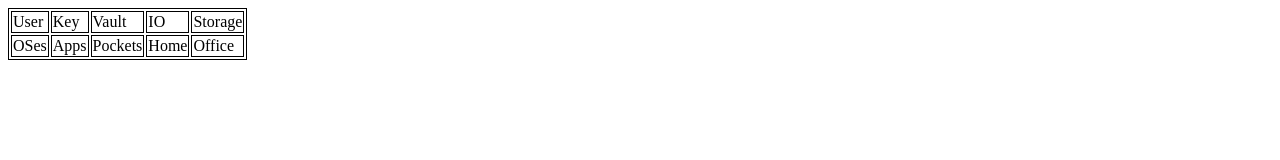
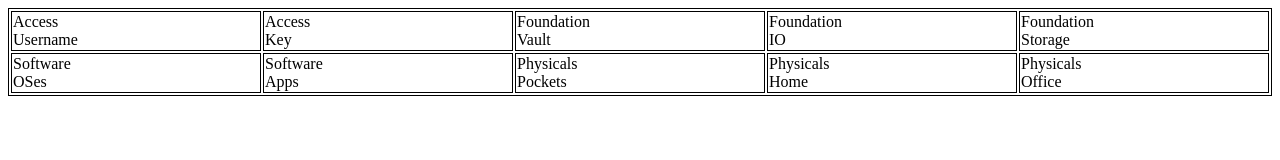
Before and after one commit to danim10f/danim10f.github.io, a plain HTML site: page index.html in a window 1280 px wide. Drawn offline with Linux system fonts and the light colour scheme.

Commit message:
Update index.html

```diff
--- a/index.html
+++ b/index.html
@@ -4,25 +4,55 @@
         <title>Dan I'm</title>
         <style>
             * { box-sizing:border-box; }
-            table { border:1px solid black; }
-            td { border:1px solid black; }
+            table { border:1px solid black; width:100%; }
+            td { border:1px solid black; width:20%; }
         </style>
     </head>
     <body>
         <table>
             <tr>
-                <td>User</td>
-                <td>Key</td>
-                <td>Vault</td>
-                <td>IO</td>
-                <td>Storage</td>
+                <td>
+                    Access<br>
+                    Username
+                </td>
+                <td>
+                    Access<br>
+                    Key
+                </td>
+                <td>
+                    Foundation<br>
+                    Vault
+                </td>
+                <td>
+                    Foundation<br>
+                    IO
+                </td>
+                <td>
+                    Foundation<br>
+                    Storage
+                </td>
             </tr>
             <tr>
-                <td>OSes</td>
-                <td>Apps</td>
-                <td>Pockets</td>
-                <td>Home</td>
-                <td>Office</td>
+                <td>
+                    Software<br>
+                    OSes
+                </td>
+                <td>
+                    Software<br>
+                    Apps
+                </td>
+                <td>
+                    Physicals<br>
+                    Pockets
+                </td>
+                <td>
+                    Physicals<br>
+                    Home
+                </td>
+                <td>
+                    Physicals<br>
+                    Office
+                </td>
             </tr>
         </table>
     </body>
```
